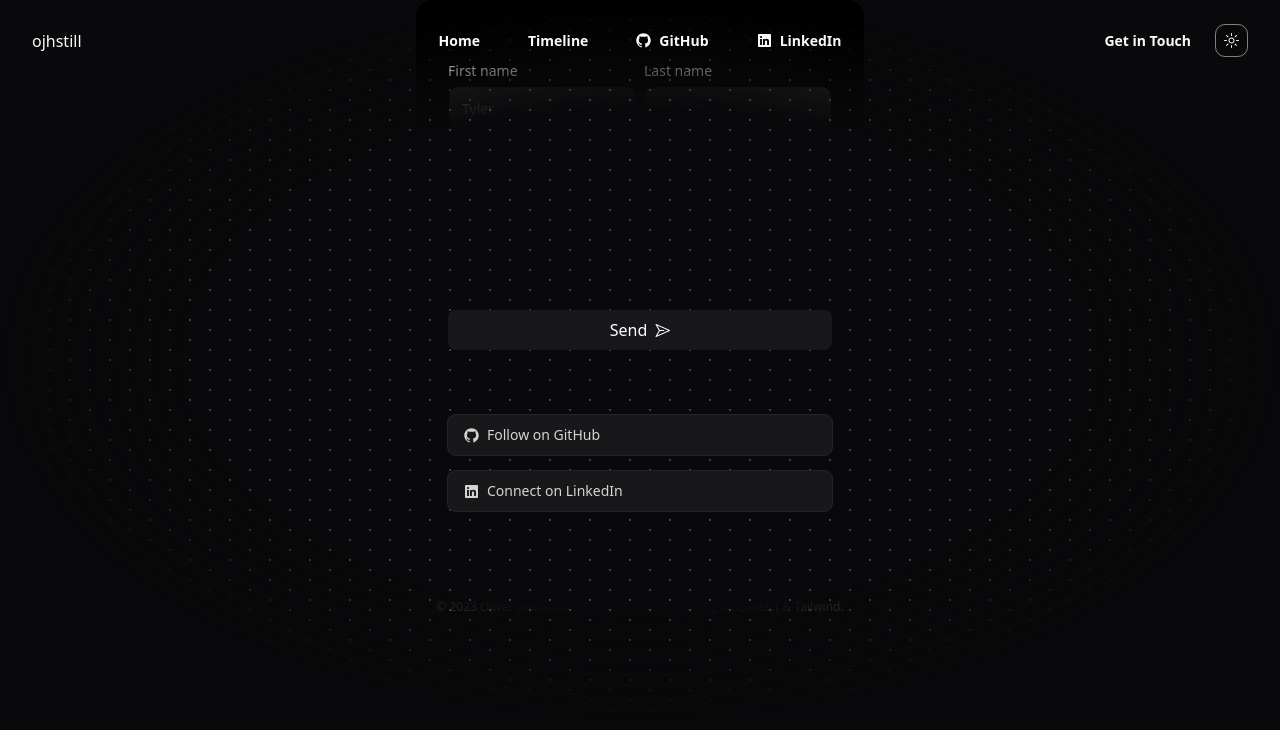
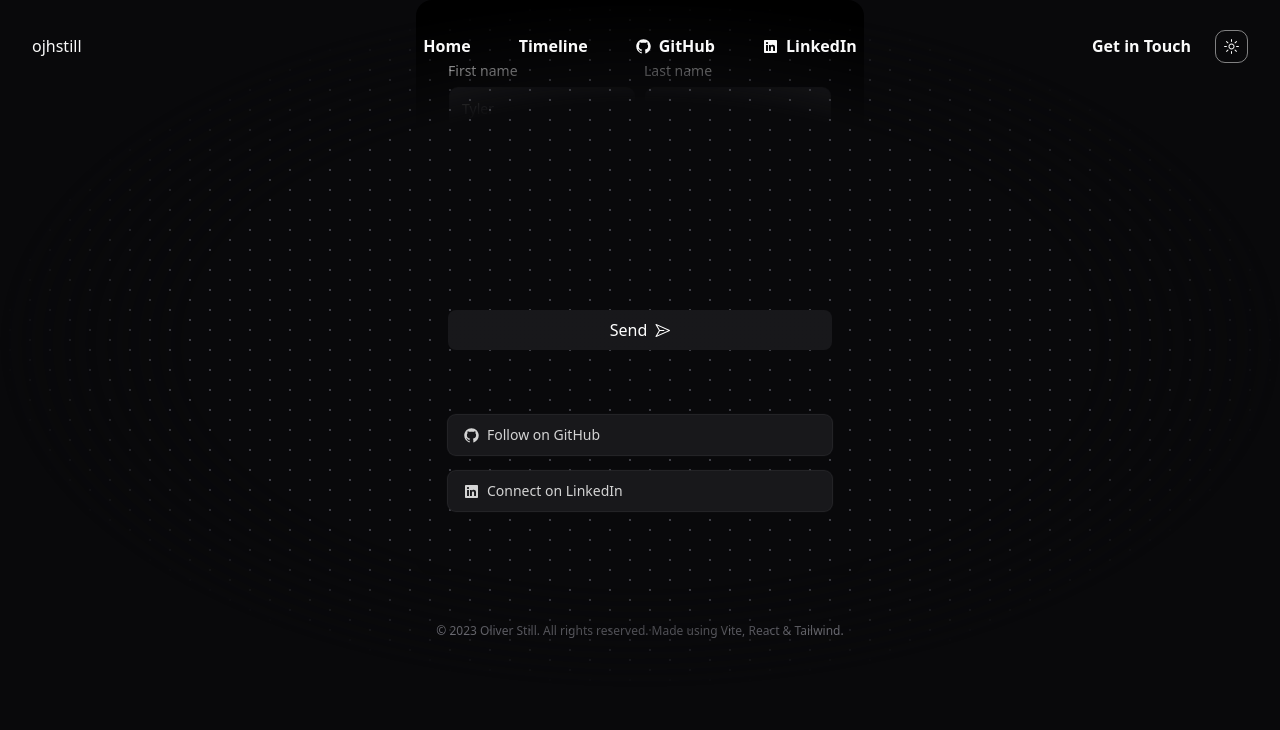
Before and after one commit to ojhstill/ojhstill.com, a React (Vite) app: page /contact in a window 1280 px wide. Shown: the top 730 px of the page. Built offline with nearby package versions, Linux system fonts and the light colour scheme.

Commit message:
NavigationLinks

```diff
--- a/src/App.tsx
+++ b/src/App.tsx
@@ -27,7 +27,7 @@ export default function App() {
 
   return (
     <Router>
-      <div className="relative h-full w-full pb-20">
+      <div className="relative h-full w-full pb-12">
         <div
           className="
           absolute inset-0 bg-background
--- a/src/components/Footer.tsx
+++ b/src/components/Footer.tsx
@@ -2,7 +2,7 @@ export default function Footer() {
   const currentYear = new Date().getFullYear();
 
   return (
-    <footer className="text-center py-6">
+    <footer className="text-center pt-12">
       <p className="text-xs text-muted-foreground">
         © {currentYear} Oliver Still. All rights reserved. Made using Vite,
         React & Tailwind.
--- a/src/components/Header.tsx
+++ b/src/components/Header.tsx
@@ -2,13 +2,7 @@ import { useState } from 'react';
 import { HamburgerMenuIcon } from '@radix-ui/react-icons';
 import MobileMenu from '@/components/MobileMenu';
 import DarkModeToggle from '@/components/DarkModeToggle';
-
-export interface NavigationItem {
-  name?: string;
-  href?: string;
-  icon?: React.ReactNode;
-  onClick?: () => void;
-}
+import { NavigationLinks, NavigationItem } from '@/components/NavigationLinks';
 
 interface HeaderProps {
   navigation: NavigationItem[];
@@ -45,22 +39,14 @@ export default function Header({ navigation }: HeaderProps) {
               <HamburgerMenuIcon aria-hidden="true" className="size-6" />
             </button>
           </div>
-          <div className="hidden lg:flex lg:gap-x-12">
-            {navigation.map(item => (
-              <a
-                key={item.name}
-                href={item.href}
-                className="text-sm/6 font-semibold flex items-center gap-2"
-              >
-                {item.icon}
-                {item.name}
-              </a>
-            ))}
-          </div>
+          <NavigationLinks
+            navigation={navigation}
+            className="hidden lg:flex lg:gap-x-12"
+          />
           <div className="hidden lg:flex lg:flex-1 lg:justify-end gap-x-6 items-center">
             <a
               href="mailto:oliver@ojhstill.com"
-              className="text-sm/6 font-semibold"
+              className="-mx-3 flex rounded-lg px-3 py-2 text-base/7 font-semibold hover:bg-sidebar-accent"
             >
               Get in Touch
             </a>
--- a/src/components/MobileMenu.tsx
+++ b/src/components/MobileMenu.tsx
@@ -1,6 +1,6 @@
 import { Dialog, DialogPanel } from '@headlessui/react';
 import { Cross1Icon } from '@radix-ui/react-icons';
-import { NavigationItem } from '@/components/Header';
+import { NavigationLinks, NavigationItem } from '@/components/NavigationLinks';
 
 interface MobileMenuProps {
   mobileMenuOpen: boolean;
@@ -39,18 +39,10 @@ export default function MobileMenu({
         </div>
         <div className="mt-6 flow-root">
           <div className="-my-6 divide-y divide-gray-500/10">
-            <div className="space-y-2 py-6">
-              {navigation.map(item => (
-                <a
-                  key={item.name}
-                  href={item.href}
-                  className="-mx-3 rounded-lg px-3 py-2 text-base/7 font-semibold hover:bg-sidebar-accent flex items-center gap-2"
-                >
-                  {item.icon}
-                  {item.name}
-                </a>
-              ))}
-            </div>
+            <NavigationLinks
+              navigation={navigation}
+              className="space-y-2 py-6"
+            />
             <div className="space-y-2 py-6">
               <a
                 href="mailto:oliver@ojhstill.com"
--- /dev/null
+++ b/src/components/NavigationLinks.tsx
@@ -0,0 +1,31 @@
+interface NavigationLinksProps {
+  navigation: NavigationItem[];
+  className?: string;
+}
+
+export interface NavigationItem {
+  name?: string;
+  href?: string;
+  icon?: React.ReactNode;
+  onClick?: () => void;
+}
+
+export function NavigationLinks({
+  navigation,
+  className,
+}: NavigationLinksProps) {
+  return (
+    <div className={className}>
+      {navigation.map(item => (
+        <a
+          key={item.name}
+          href={item.href}
+          className="-mx-3 rounded-lg px-3 py-2 text-base/7 font-semibold hover:bg-sidebar-accent flex items-center gap-2"
+        >
+          {item.icon}
+          {item.name}
+        </a>
+      ))}
+    </div>
+  );
+}
--- a/src/pages/Home.tsx
+++ b/src/pages/Home.tsx
@@ -15,7 +15,7 @@ const items = [
     header: (
       <div className="flex flex-1 min-h-[6rem] h-20 md:h-44 lg:h-60 w-full">
         <img
-          src="https://media.licdn.com/dms/image/v2/D4E16AQFW7N4dFENiIQ/profile-displaybackgroundimage-shrink_350_1400/profile-displaybackgroundimage-shrink_350_1400/0/1703259010042?e=1747267200&v=beta&t=LI30JYly02u-00Umi0Xq6LdvIGb9fEl1JDRCN-XUbUU"
+          src="https://images.unsplash.com/photo-1669023414162-8b0573b9c6b2?q=80&w=3132&auto=format&fit=crop&ixlib=rb-4.0.3&ixid=M3wxMjA3fDB8MHxwaG90by1wYWdlfHx8fGVufDB8fHx8fA%3D%3D"
           alt="Header Image"
           width={500}
           height={500}
@@ -33,7 +33,7 @@ const items = [
     header: (
       <div className="flex flex-1 min-h-[6rem] h-20 md:h-44 lg:h-60 w-full">
         <img
-          src="https://media.licdn.com/dms/image/v2/D4E16AQFW7N4dFENiIQ/profile-displaybackgroundimage-shrink_350_1400/profile-displaybackgroundimage-shrink_350_1400/0/1703259010042?e=1747267200&v=beta&t=LI30JYly02u-00Umi0Xq6LdvIGb9fEl1JDRCN-XUbUU"
+          src="https://images.unsplash.com/photo-1675023071154-407c202d06c7?q=80&w=3132&auto=format&fit=crop&ixlib=rb-4.0.3&ixid=M3wxMjA3fDB8MHxwaG90by1wYWdlfHx8fGVufDB8fHx8fA%3D%3D"
           alt="Header Image"
           width={500}
           height={500}
@@ -51,7 +51,7 @@ const items = [
     header: (
       <div className="flex flex-1 min-h-[6rem] h-20 md:h-44 lg:h-60 w-full">
         <img
-          src="https://media.licdn.com/dms/image/v2/D4E16AQFW7N4dFENiIQ/profile-displaybackgroundimage-shrink_350_1400/profile-displaybackgroundimage-shrink_350_1400/0/1703259010042?e=1747267200&v=beta&t=LI30JYly02u-00Umi0Xq6LdvIGb9fEl1JDRCN-XUbUU"
+          src="https://images.unsplash.com/photo-1674027326476-3ea3cbf7b9be?q=80&w=3132&auto=format&fit=crop&ixlib=rb-4.0.3&ixid=M3wxMjA3fDB8MHxwaG90by1wYWdlfHx8fGVufDB8fHx8fA%3D%3D"
           alt="Header Image"
           width={500}
           height={500}
@@ -69,7 +69,7 @@ const items = [
     header: (
       <div className="flex flex-1 min-h-[6rem] h-20 md:h-44 lg:h-60 w-full">
         <img
-          src="https://media.licdn.com/dms/image/v2/D4E16AQFW7N4dFENiIQ/profile-displaybackgroundimage-shrink_350_1400/profile-displaybackgroundimage-shrink_350_1400/0/1703259010042?e=1747267200&v=beta&t=LI30JYly02u-00Umi0Xq6LdvIGb9fEl1JDRCN-XUbUU"
+          src="https://images.unsplash.com/photo-1674027001834-719c347d1eca?q=80&w=3132&auto=format&fit=crop&ixlib=rb-4.0.3&ixid=M3wxMjA3fDB8MHxwaG90by1wYWdlfHx8fGVufDB8fHx8fA%3D%3D"
           alt="Header Image"
           width={500}
           height={500}
--- a/src/pages/Timeline.tsx
+++ b/src/pages/Timeline.tsx
@@ -50,7 +50,7 @@ const data = [
   },
   {
     date: '2024',
-    title: 'Going Freelance',
+    title: 'Going Freelance in Bristol',
     content: (
       <div>
         <div className="text-neutral-800 dark:text-neutral-200 text-xs md:text-sm font-normal space-y-4 mb-8">
@@ -103,7 +103,7 @@ const data = [
   },
   {
     date: '2021',
-    title: 'Starting at Roke',
+    title: 'Begining at Roke',
     content: (
       <div>
         <div className="text-neutral-800 dark:text-neutral-200 text-xs md:text-sm font-normal space-y-4 mb-8">
@@ -179,11 +179,11 @@ export default function Timeline() {
     <div className="relative isolate px-6 pt-14 lg:px-8">
       <div className="mx-auto max-w-4xl py-32 sm:py-32 lg:py-32">
         <h1 className="text-5xl font-semibold tracking-tight sm:text-7xl">
-          My Career Timeline
+          My Career Journey
         </h1>
         <p className="mt-8 text-lg font-medium text-pretty text-muted-foreground sm:text-xl/8">
-          Here is a detailed timeline of my career, including all my work
-          history and freelance projects.
+          Here's a quick overview of my career journey so far, showcasing some
+          highlights from my work history and freelance projects.
         </p>
         <UITimeline data={data} />
       </div>
```
